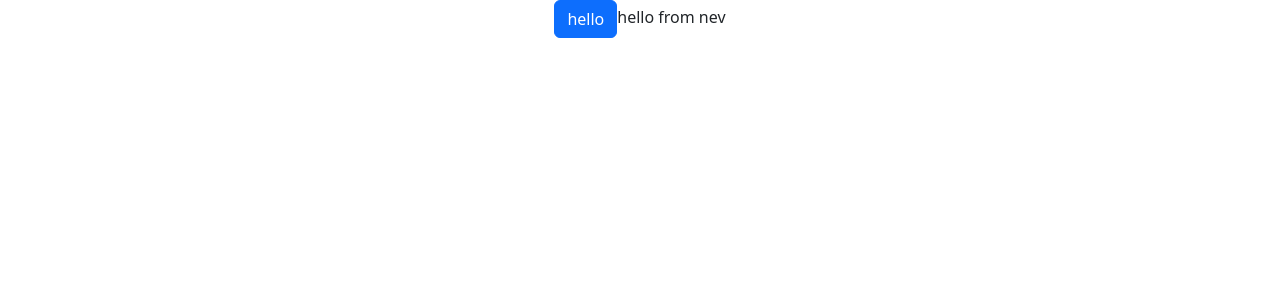
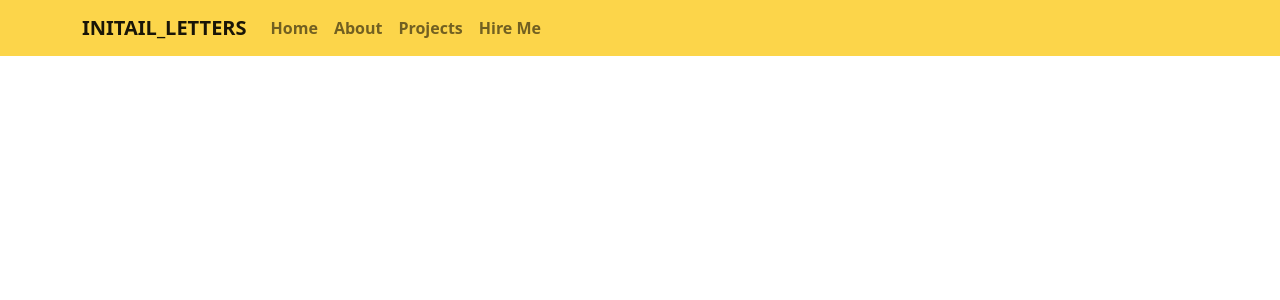
Before and after one commit to AkshatPatel15/portfolio, a React (Create React App) app: page / in a window 1280 px wide. Shown: the top 300 px of the page. Built offline with nearby package versions, Linux system fonts and the light colour scheme.

Commit message:
header basic version 1.0

```diff
--- a/package.json
+++ b/package.json
@@ -10,7 +10,6 @@
     "react": "^18.2.0",
     "react-bootstrap": "^2.7.4",
     "react-dom": "^18.2.0",
-    "react-scripts": "5.0.1",
     "web-vitals": "^2.1.4"
   },
   "scripts": {
@@ -36,5 +35,8 @@
       "last 1 firefox version",
       "last 1 safari version"
     ]
+  },
+  "devDependencies": {
+    "react-scripts": "^5.0.1"
   }
 }
--- /dev/null
+++ b/src/Navbarheader.css
@@ -0,0 +1,5 @@
+.navbar-custom{
+    background-color: #FCD54A;
+    color: black;
+    font-weight: bold;
+}
--- a/src/Navbarheader.jsx
+++ b/src/Navbarheader.jsx
@@ -1,8 +1,25 @@
+import './Navbarheader.css';
+import Container from 'react-bootstrap/Container';
+import Nav from 'react-bootstrap/Nav';
+import Navbar from 'react-bootstrap/Navbar';
+
 const Navbarheader = () => {
-    return(
-<>hello from nev
-</>
-    )
+    return (
+        <>
+          <Navbar className='navbar-custom'>
+            <Container>
+              <Navbar.Brand href="#home"> INITAIL_LETTERS</Navbar.Brand>
+              <Nav className="me-auto">
+                <Nav.Link href="#home">Home</Nav.Link>
+                <Nav.Link href="#features">About</Nav.Link>
+                <Nav.Link href="#pricing">Projects</Nav.Link>
+                <Nav.Link href="#pricing">Hire Me</Nav.Link>
+              </Nav>
+            </Container>
+          </Navbar>
+          {/* <br /> */}
+        </>
+      );
 }
 
-export default Navbarheader
+export default Navbarheader;
--- a/src/landingpage/Home.jsx
+++ b/src/landingpage/Home.jsx
@@ -6,7 +6,6 @@ import Button from 'react-bootstrap/Button';
 const Home = () => {
     return(
 <>
-       <Button>hello</Button>
         <Navbarheader></Navbarheader>
 </>
     )
```
Also changed, not shown: 1 other file (tests, documents, lock files or other folders).
